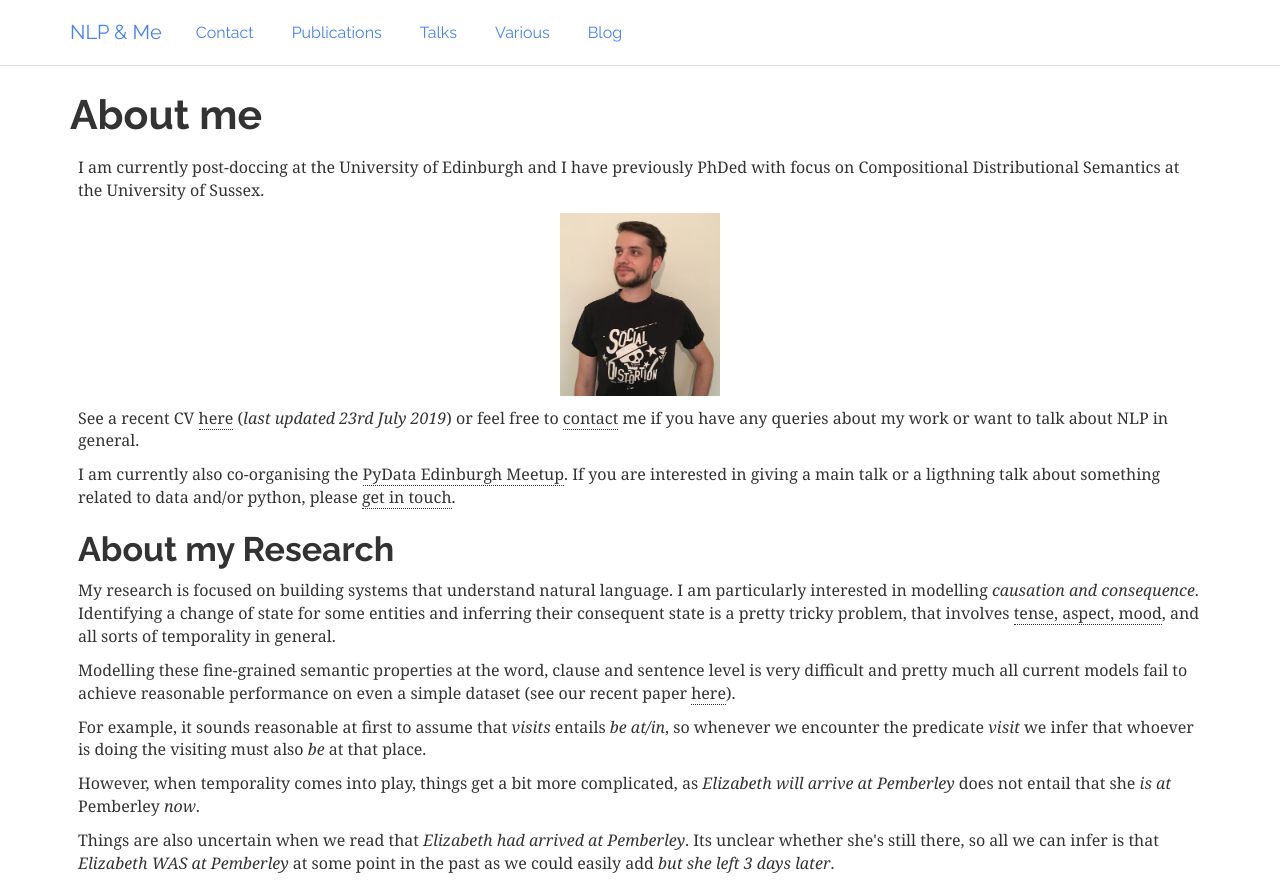
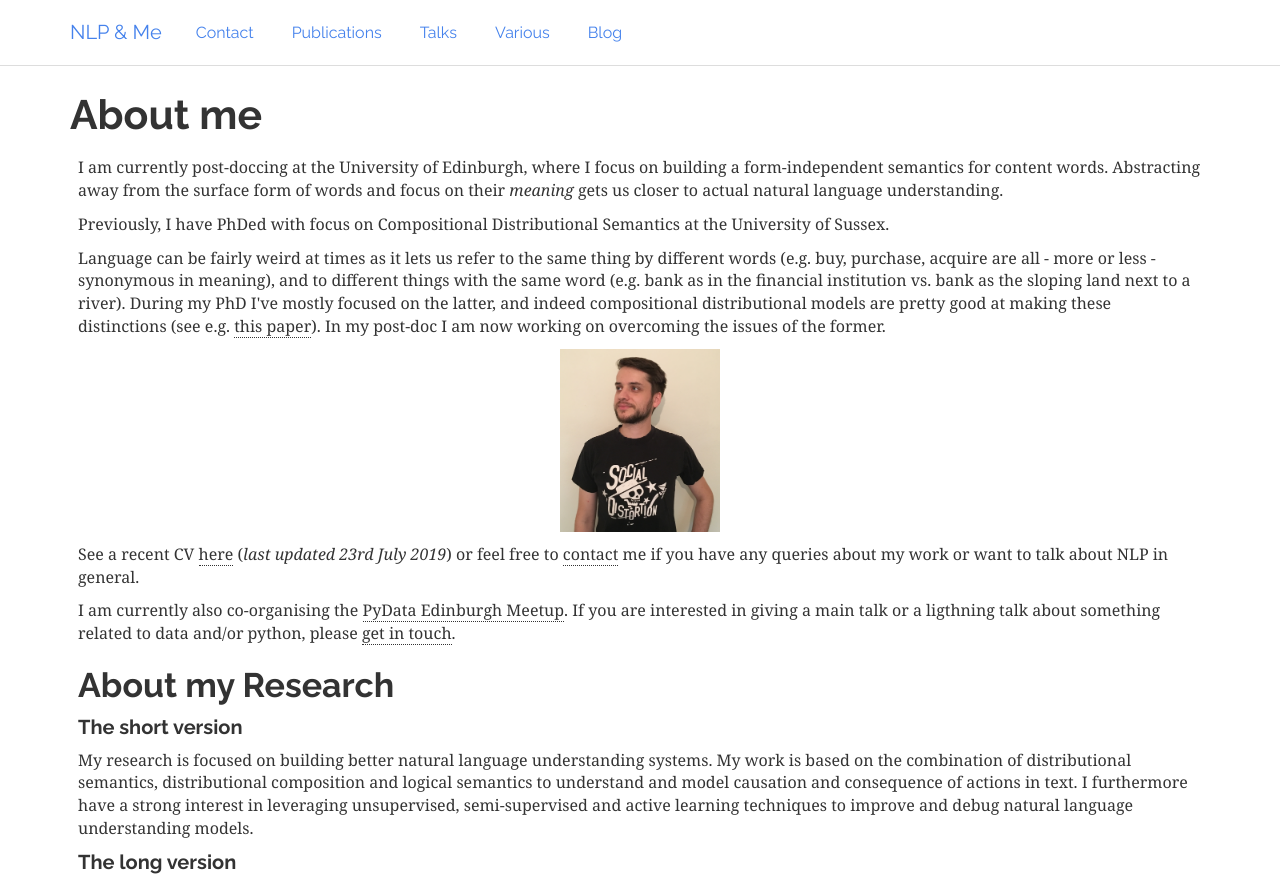
Before and after one commit to tttthomasssss/tttthomasssss.github.io, a plain HTML site: page index.html in a window 1280 px wide. Shown: the top 881 px of the page. Drawn offline with nearby package versions, Linux system fonts and the light colour scheme; some packages are replaced by stand-ins of ours.

Commit message:
oida, bitte

```diff
--- a/index.html
+++ b/index.html
@@ -176,13 +176,13 @@ init_mathjax();
 <link rel="canonical" href="/pages/about-me.html">
 
         <meta name="author" content="Thomas Kober" />
-        <meta name="description" content="I am currently post-doccing at the University of Edinburgh and I have previously PhDed with focus on Compositional Distributional Semantics at the University of Sussex. See a recent CV here (last updated 23rd July 2019) or feel free to contact me if you have any queries about my work or …" />
+        <meta name="description" content="I am currently post-doccing at the University of Edinburgh, where I focus on building a form-independent semantics for content words. Abstracting away from the surface form of words and focus on their meaning gets us closer to actual natural language understanding. Previously, I have PhDed with focus on Compositional Distributional …" />
 
     <meta property="og:site_name" content="NLP & Me" />
     <meta property="og:type" content="article"/>
     <meta property="og:title" content="About me"/>
     <meta property="og:url" content="/pages/about-me.html"/>
-    <meta property="og:description" content="I am currently post-doccing at the University of Edinburgh and I have previously PhDed with focus on Compositional Distributional Semantics at the University of Sussex. See a recent CV here (last updated 23rd July 2019) or feel free to contact me if you have any queries about my work or …" />
+    <meta property="og:description" content="I am currently post-doccing at the University of Edinburgh, where I focus on building a form-independent semantics for content words. Abstracting away from the surface form of words and focus on their meaning gets us closer to actual natural language understanding. Previously, I have PhDed with focus on Compositional Distributional …" />
 
 
 
@@ -246,15 +246,20 @@ NLP & Me            </a>
         <h1 class="entry-title">About me</h1>
 
         <div class="entry-content">
-            <p>I am currently post-doccing at the University of Edinburgh and I have previously PhDed with focus on Compositional Distributional Semantics at the University of Sussex.</p>
+            <p>I am currently post-doccing at the University of Edinburgh, where I focus on building a form-independent semantics for content words. Abstracting away from the surface form of words and focus on their <em>meaning</em> gets us closer to actual natural language understanding.</p>
+<p>Previously, I have PhDed with focus on Compositional Distributional Semantics at the University of Sussex.</p>
+<p>Language can be fairly weird at times as it lets us refer to the same thing by different words (e.g. buy, purchase, acquire are all - more or less - synonymous in meaning), and to different things with the same word (e.g. bank as in the financial institution vs. bank as the sloping land next to a river). During my PhD I've mostly focused on the latter, and indeed compositional distributional models are pretty good at making these distinctions (see e.g. <a href="/pdfs/papers/Composition_SENSE.pdf" target="_blank">this paper</a>). In my post-doc I am now working on overcoming the issues of the former.</p>
 <p><center>
 <img src="/images/ProfilePicture_small.png" alt="drawing" height="182" width="160"/>
 </center></p>
 <p>See a recent CV <a href="/pdfs/cv.pdf" target="_blank">here</a> (<em>last updated 23rd July 2019</em>) or feel free to <a href="./contact">contact</a> me if you have any queries about my work or want to talk about NLP in general.</p>
 <p>I am currently also co-organising the <a href="https://www.meetup.com/PyData-Edinburgh/" target="_blank">PyData Edinburgh Meetup</a>. If you are interested in giving a main talk or a ligthning talk about something related to data and/or python, please <a href="./contact">get in touch</a>. </p>
 <h2>About my Research</h2>
+<h4>The short version</h4>
+<p>My research is focused on building better natural language understanding systems. My work is based on the combination of distributional semantics, distributional composition and logical semantics to understand and model causation and consequence of actions in text. I furthermore have a strong interest in leveraging unsupervised, semi-supervised and active learning techniques to improve and debug natural language understanding models.</p>
+<h4>The long version</h4>
 <p>My research is focused on building systems that understand natural language. I am particularly interested in modelling <em>causation and consequence</em>. Identifying a change of state for some entities and inferring their consequent state is a pretty tricky problem, that involves <a href="https://en.wikipedia.org/wiki/Tense–aspect–mood" target="_blank">tense, aspect, mood</a>, and all sorts of temporality in general.</p>
-<p>Modelling these fine-grained semantic properties at the word, clause and sentence level is very difficult and pretty much all current models fail to achieve reasonable performance on even a simple dataset (see our recent paper <a href="/pdfs/papers/TemporalAndAspectualEntailment_IWCS.pdf">here</a>).</p>
+<p>Modelling these fine-grained semantic properties at the word, clause and sentence level is very difficult and pretty much all current models fail to achieve reasonable performance on even a simple dataset (see our recent paper <a href="/pdfs/papers/TemporalAndAspectualEntailment_IWCS.pdf" target="_blank">here</a>).</p>
 <p>For example, it sounds reasonable at first to assume that <em>visits</em> entails <em>be at/in</em>, so whenever we encounter the predicate <em>visit</em> we infer that whoever is doing the visiting must also <em>be</em> at that place.</p>
 <p>However, when temporality comes into play, things get a bit more complicated, as <em>Elizabeth will arrive at Pemberley</em> does not entail that she <em>is at</em> Pemberley <em>now</em>.</p>
 <p>Things are also uncertain when we read that <em>Elizabeth had arrived at Pemberley</em>. Its unclear whether she's still there, so all we can infer is that <em>Elizabeth WAS at Pemberley</em> at some point in the past as we could easily add <em>but she left 3 days later</em>.</p>
```
